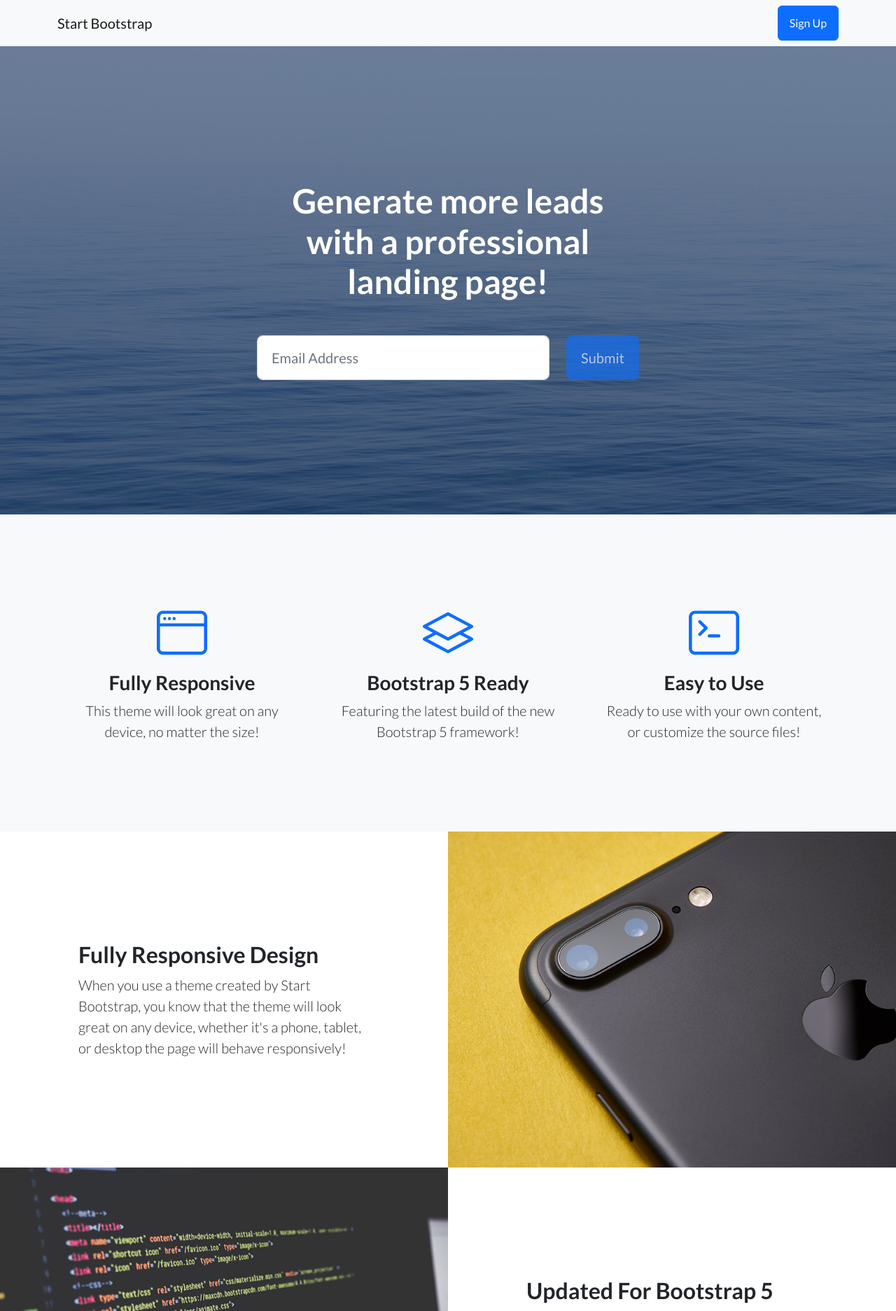
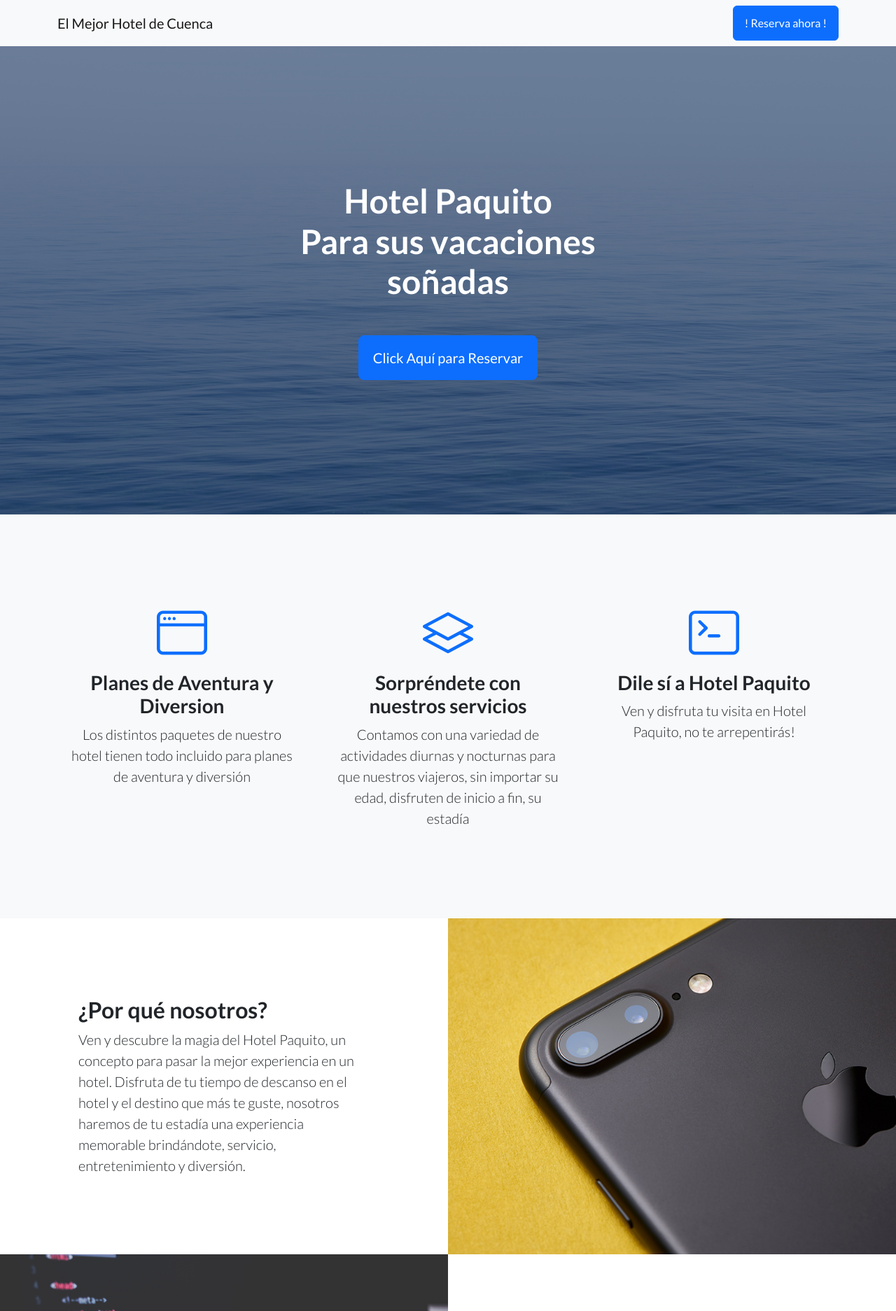
Before and after one commit to GabrielCevallos/SistemaReservacionesHotel, a Django app: page / in a window 1280 px wide. Shown: the top 1873 px of the page at 70% size. Run offline with Django 5.2, Linux system fonts and the light colour scheme; some libraries are stand-ins or nearby versions.

Commit message:
Commit para el index

```diff
--- a/SistemaGestionHotel/templates/index.html
+++ b/SistemaGestionHotel/templates/index.html
@@ -22,8 +22,8 @@
         <!-- Navigation-->
         <nav class="navbar navbar-light bg-light static-top">
             <div class="container">
-                <a class="navbar-brand" href="#!">Start Bootstrap</a>
-                <a class="btn btn-primary" href="#signup">Sign Up</a>
+                <a class="navbar-brand" href="#!">El Mejor Hotel de Cuenca</a>
+                <a class="btn btn-primary" href="#signup">! Reserva ahora !</a>
             </div>
         </nav>
         <!-- Masthead-->
@@ -33,7 +33,7 @@
                     <div class="col-xl-6">
                         <div class="text-center text-white">
                             <!-- Page heading-->
-                            <h1 class="mb-5">Generate more leads with a professional landing page!</h1>
+                            <h1 class="mb-5">Hotel Paquito <br> Para sus vacaciones soñadas</h1>
                             <!-- Signup form-->
                             <!-- * * * * * * * * * * * * * * *-->
                             <!-- * * SB Forms Contact Form * *-->
@@ -45,12 +45,7 @@
                             <form class="form-subscribe" id="contactForm" data-sb-form-api-token="API_TOKEN">
                                 <!-- Email address input-->
                                 <div class="row">
-                                    <div class="col">
-                                        <input class="form-control form-control-lg" id="emailAddress" type="email" placeholder="Email Address" data-sb-validations="required,email" />
-                                        <div class="invalid-feedback text-white" data-sb-feedback="emailAddress:required">Email Address is required.</div>
-                                        <div class="invalid-feedback text-white" data-sb-feedback="emailAddress:email">Email Address Email is not valid.</div>
-                                    </div>
-                                    <div class="col-auto"><button class="btn btn-primary btn-lg disabled" id="submitButton" type="submit">Submit</button></div>
+                                    <div class="col-text-center"><button class="btn btn-primary btn-lg enabled" id="submitButton" type="submit">Click Aquí para Reservar</button></div>
                                 </div>
                                 <!-- Submit success message-->
                                 <!---->
@@ -81,22 +76,22 @@
                     <div class="col-lg-4">
                         <div class="features-icons-item mx-auto mb-5 mb-lg-0 mb-lg-3">
                             <div class="features-icons-icon d-flex"><i class="bi-window m-auto text-primary"></i></div>
-                            <h3>Fully Responsive</h3>
-                            <p class="lead mb-0">This theme will look great on any device, no matter the size!</p>
+                            <h3>Planes de Aventura y Diversion</h3>
+                            <p class="lead mb-0">Los distintos paquetes de nuestro hotel tienen todo incluido para planes de aventura y diversión</p>
                         </div>
                     </div>
                     <div class="col-lg-4">
                         <div class="features-icons-item mx-auto mb-5 mb-lg-0 mb-lg-3">
                             <div class="features-icons-icon d-flex"><i class="bi-layers m-auto text-primary"></i></div>
-                            <h3>Bootstrap 5 Ready</h3>
-                            <p class="lead mb-0">Featuring the latest build of the new Bootstrap 5 framework!</p>
+                            <h3>Sorpréndete con nuestros servicios</h3>
+                            <p class="lead mb-0">Contamos con una variedad de actividades diurnas y nocturnas para que nuestros viajeros, sin importar su edad, disfruten de inicio a fin, su estadía</p>
                         </div>
                     </div>
                     <div class="col-lg-4">
                         <div class="features-icons-item mx-auto mb-0 mb-lg-3">
                             <div class="features-icons-icon d-flex"><i class="bi-terminal m-auto text-primary"></i></div>
-                            <h3>Easy to Use</h3>
-                            <p class="lead mb-0">Ready to use with your own content, or customize the source files!</p>
+                            <h3>Dile sí a Hotel Paquito</h3>
+                            <p class="lead mb-0">Ven y disfruta tu visita en Hotel Paquito, no te arrepentirás!</p>
                         </div>
                     </div>
                 </div>
@@ -108,22 +103,22 @@
                 <div class="row g-0">
                     <div class="col-lg-6 order-lg-2 text-white showcase-img" style="background-image: url('assets/img/bg-showcase-1.jpg')"></div>
                     <div class="col-lg-6 order-lg-1 my-auto showcase-text">
-                        <h2>Fully Responsive Design</h2>
-                        <p class="lead mb-0">When you use a theme created by Start Bootstrap, you know that the theme will look great on any device, whether it's a phone, tablet, or desktop the page will behave responsively!</p>
+                        <h2>¿Por qué nosotros?</h2>
+                        <p class="lead mb-0">Ven y descubre la magia del Hotel Paquito, un concepto para pasar la mejor experiencia en un hotel. Disfruta de tu tiempo de descanso en el hotel y el destino que más te guste, nosotros haremos de tu estadía una experiencia memorable brindándote, servicio, entretenimiento y diversión.</p>
                     </div>
                 </div>
                 <div class="row g-0">
                     <div class="col-lg-6 text-white showcase-img" style="background-image: url('assets/img/bg-showcase-2.jpg')"></div>
                     <div class="col-lg-6 my-auto showcase-text">
-                        <h2>Updated For Bootstrap 5</h2>
-                        <p class="lead mb-0">Newly improved, and full of great utility classes, Bootstrap 5 is leading the way in mobile responsive web development! All of the themes on Start Bootstrap are now using Bootstrap 5!</p>
+                        <h2>!Ven a visitar Cuenca!</h2>
+                        <p class="lead mb-0">Cuenca es una de las ciudades más bonitas de todo el Ecuador, definitivamente no puedes perderte una visita a la hermosa ciudad donde Hotel Paquito esta ubicado</p>
                     </div>
                 </div>
                 <div class="row g-0">
                     <div class="col-lg-6 order-lg-2 text-white showcase-img" style="background-image: url('assets/img/bg-showcase-3.jpg')"></div>
                     <div class="col-lg-6 order-lg-1 my-auto showcase-text">
-                        <h2>Easy to Use & Customize</h2>
-                        <p class="lead mb-0">Landing Page is just HTML and CSS with a splash of SCSS for users who demand some deeper customization options. Out of the box, just add your content and images, and your new landing page will be ready to go!</p>
+                        <h2>Flexibilidad en Hotel Paquito</h2>
+                        <p class="lead mb-0">Ofrecemos una amplia gama de paquetes y servicios, para que no te falte nada. Nuestras ofertas estan pensadas en todo tipo de turista que venga a visitar Cuenca, ya sea una familia o una pareja</p>
                     </div>
                 </div>
             </div>
@@ -131,27 +126,27 @@
         <!-- Testimonials-->
         <section class="testimonials text-center bg-light">
             <div class="container">
-                <h2 class="mb-5">What people are saying...</h2>
+                <h2 class="mb-5">Testimonios de Hotel Paquito</h2>
                 <div class="row">
                     <div class="col-lg-4">
                         <div class="testimonial-item mx-auto mb-5 mb-lg-0">
                             <img class="img-fluid rounded-circle mb-3" src="assets/img/testimonials-1.jpg" alt="..." />
-                            <h5>Margaret E.</h5>
-                            <p class="font-weight-light mb-0">"This is fantastic! Thanks so much guys!"</p>
+                            <h5>Paco Javito</h5>
+                            <p class="font-weight-light mb-0">"Que obra maestra de Hotel!"</p>
                         </div>
                     </div>
                     <div class="col-lg-4">
                         <div class="testimonial-item mx-auto mb-5 mb-lg-0">
                             <img class="img-fluid rounded-circle mb-3" src="assets/img/testimonials-2.jpg" alt="..." />
-                            <h5>Fred S.</h5>
-                            <p class="font-weight-light mb-0">"Bootstrap is amazing. I've been using it to create lots of super nice landing pages."</p>
+                            <h5>Yimi Hontanetha</h5>
+                            <p class="font-weight-light mb-0">"El mejor Hotel del MUNDO 10/10"</p>
                         </div>
                     </div>
                     <div class="col-lg-4">
                         <div class="testimonial-item mx-auto mb-5 mb-lg-0">
                             <img class="img-fluid rounded-circle mb-3" src="assets/img/testimonials-3.jpg" alt="..." />
-                            <h5>Sarah W.</h5>
-                            <p class="font-weight-light mb-0">"Thanks so much for making these free resources available to us!"</p>
+                            <h5>Chino Moreno</h5>
+                            <p class="font-weight-light mb-0">"Me gustó mucho la piscina"</p>
                         </div>
                     </div>
                 </div>
@@ -162,7 +157,7 @@
             <div class="container position-relative">
                 <div class="row justify-content-center">
                     <div class="col-xl-6">
-                        <h2 class="mb-4">Ready to get started? Sign up now!</h2>
+                        <h2 class="mb-4">¿Listo para visitar Hotel Paquito? Ven ahora!</h2>
                         <!-- Signup form-->
                         <!-- * * * * * * * * * * * * * * *-->
                         <!-- * * SB Forms Contact Form * *-->
@@ -208,15 +203,15 @@
                 <div class="row">
                     <div class="col-lg-6 h-100 text-center text-lg-start my-auto">
                         <ul class="list-inline mb-2">
-                            <li class="list-inline-item"><a href="#!">About</a></li>
+                            <li class="list-inline-item"><a href="#!">Ayuda</a></li>
                             <li class="list-inline-item">⋅</li>
-                            <li class="list-inline-item"><a href="#!">Contact</a></li>
+                            <li class="list-inline-item"><a href="#!">Contáctanos</a></li>
                             <li class="list-inline-item">⋅</li>
-                            <li class="list-inline-item"><a href="#!">Terms of Use</a></li>
+                            <li class="list-inline-item"><a href="#!">Términos y condiciones</a></li>
                             <li class="list-inline-item">⋅</li>
-                            <li class="list-inline-item"><a href="#!">Privacy Policy</a></li>
+                            <li class="list-inline-item"><a href="#!">Política de Privacidad</a></li>
                         </ul>
-                        <p class="text-muted small mb-4 mb-lg-0">&copy; Your Website 2023. All Rights Reserved.</p>
+                        <p class="text-muted small mb-4 mb-lg-0">&copy; Hotel Paquito, derechos reservados</p>
                     </div>
                     <div class="col-lg-6 h-100 text-center text-lg-end my-auto">
                         <ul class="list-inline mb-0">
```
